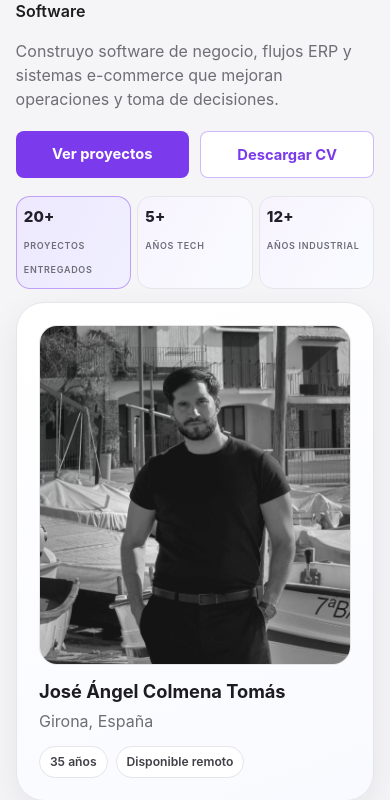
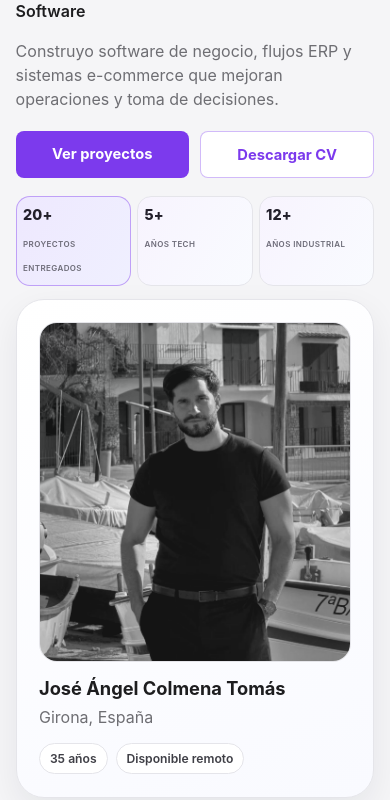
Before and after one commit to jacoto90/lawebdejacoto, a PHP site: page / in a window 390 px wide. Shown: the part 282-1082 px from the top of the page. Run offline with PHP 8.4, Linux system fonts and the light colour scheme.

Commit message:
Refine mobile KPI cards and enforce dark footer styling

```diff
--- a/assets/css/main.css
+++ b/assets/css/main.css
@@ -280,6 +280,7 @@ body.hero-scrolled h1 {
     padding: 0.65rem 0.6rem;
     position: relative;
     overflow: hidden;
+    min-width: 0;
 }
 
 .highlight-card::after {
@@ -302,8 +303,10 @@ body.hero-scrolled h1 {
     color: var(--muted);
     font-size: 0.62rem;
     text-transform: uppercase;
-    letter-spacing: 0.12em;
+    letter-spacing: 0.07em;
     font-weight: 600;
+    line-height: 1.2;
+    word-break: break-word;
 }
 
 .highlight-card:first-child {
@@ -639,8 +642,8 @@ h3 { margin: 0 0 0.95rem; font-size: clamp(1.45rem, 3vw, 2rem); }
 .site-footer {
     margin-top: 1.2rem;
     padding: 1.2rem 0 1.4rem;
-    color: rgba(255, 255, 255, 0.72);
-    background: #050507;
+    color: rgba(255, 255, 255, 0.72) !important;
+    background: #050507 !important;
 }
 .footer-wrap {
     display: flex;
@@ -850,16 +853,16 @@ h3 { margin: 0 0 0.95rem; font-size: clamp(1.45rem, 3vw, 2rem); }
 
     .highlight-card {
         min-width: 0;
-        padding: 0.55rem 0.45rem;
+        padding: 0.48rem 0.4rem;
     }
 
     .highlight-card strong {
-        font-size: 0.94rem;
+        font-size: 0.9rem;
     }
 
     .highlight-card span {
-        font-size: 0.56rem;
-        letter-spacing: 0.08em;
+        font-size: 0.5rem;
+        letter-spacing: 0.05em;
     }
 
     .timeline-item,
```
